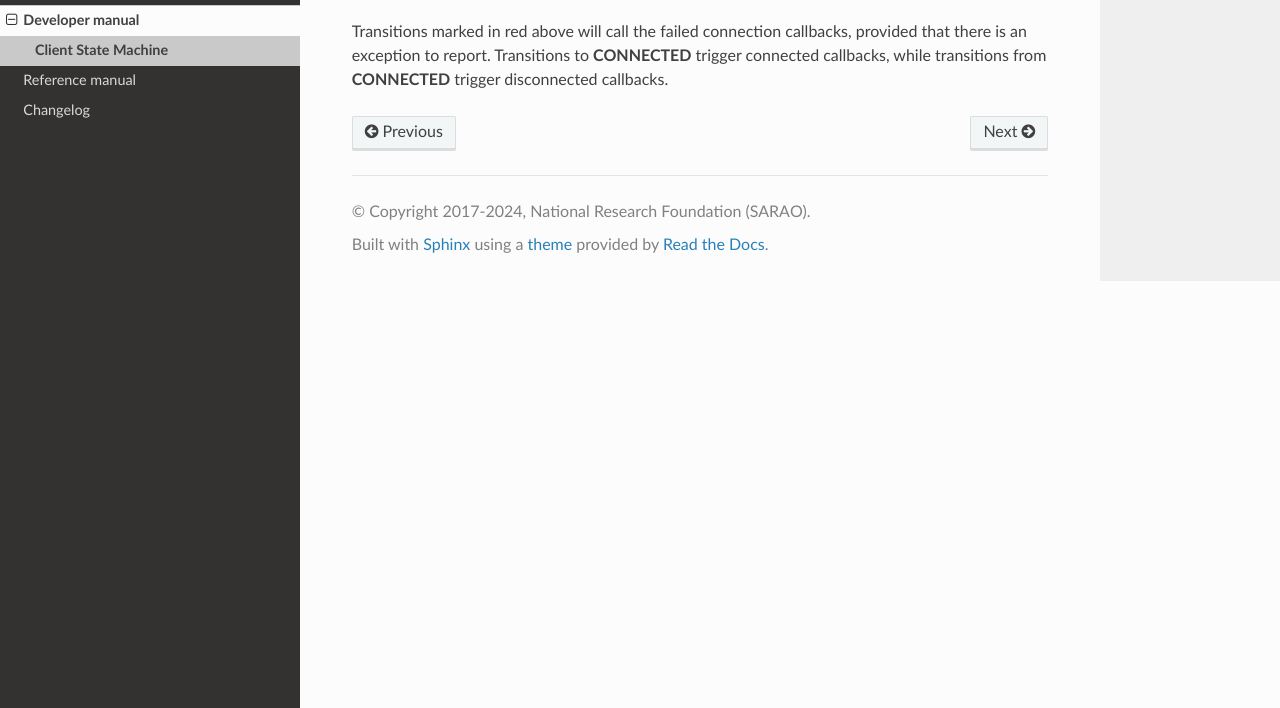
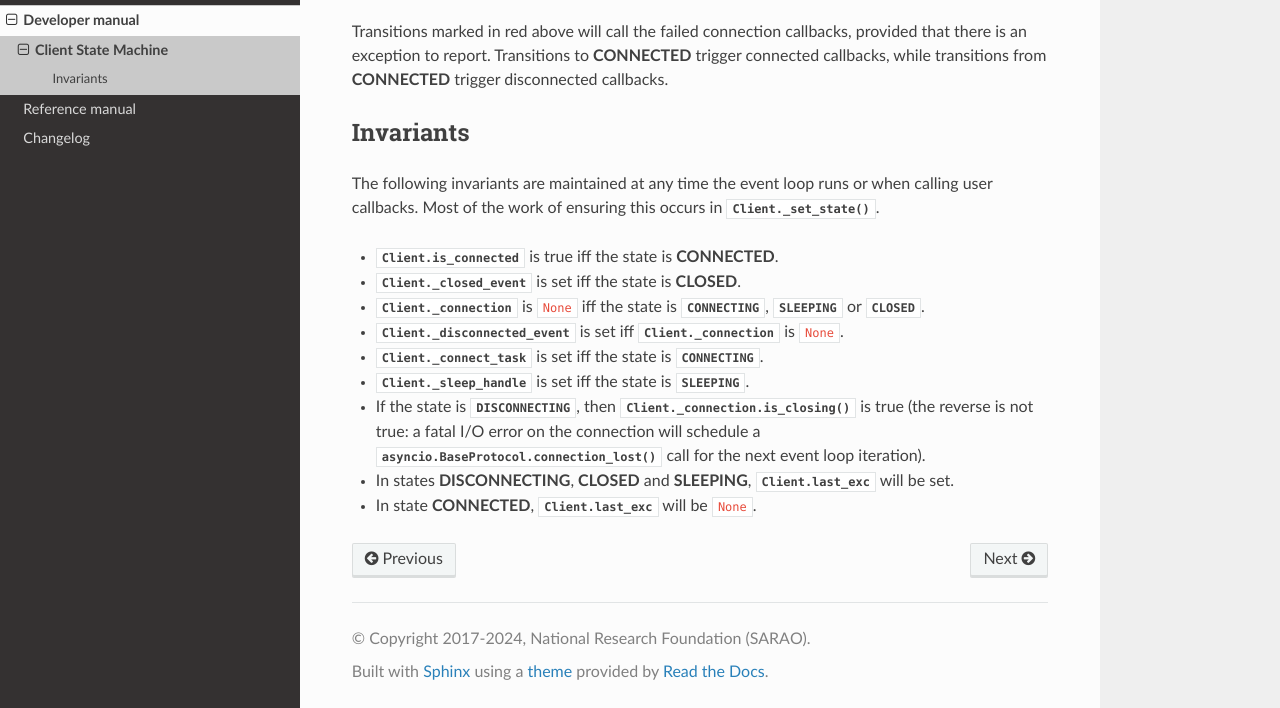
Before and after one commit to ska-sa/aiokatcp, a Sphinx documentation site: the page built from doc/dev/client_fsm.rst, in a window 1280 px wide and 900 px high, scrolled down 802 px, cut to the strip 192-900 px from the top of the window. Built offline with Sphinx 7.4.7 and the Read the Docs theme 3.1.0, drawn with Linux system fonts in a browser that asks for light colours; the version number could not be read and is left out.

Commit message:
Move invariants documentation to client_fsm

```diff
--- a/doc/dev/client_fsm.rst
+++ b/doc/dev/client_fsm.rst
@@ -63,3 +63,25 @@ Transitions marked in red above will call the failed connection callbacks,
 provided that there is an exception to report. Transitions to **CONNECTED**
 trigger connected callbacks, while transitions from **CONNECTED** trigger
 disconnected callbacks.
+
+Invariants
+----------
+The following invariants are maintained at any time the event loop runs or
+when calling user callbacks. Most of the work of ensuring this occurs in
+:meth:`.Client._set_state`.
+
+- :attr:`.Client.is_connected` is true iff the state is **CONNECTED**.
+- :attr:`.Client._closed_event` is set iff the state is **CLOSED**.
+- :attr:`.Client._connection` is ``None`` iff the state is :attr:`CONNECTING`,
+  :attr:`SLEEPING` or :attr:`CLOSED`.
+- :attr:`Client._disconnected_event` is set iff :attr:`Client._connection` is ``None``.
+- :attr:`Client._connect_task` is set iff the state is :attr:`CONNECTING`.
+- :attr:`Client._sleep_handle` is set iff the state is :attr:`SLEEPING`.
+- If the state is :attr:`DISCONNECTING`, then
+  :attr:`Client._connection.is_closing()` is true (the reverse is not true:
+  a fatal I/O error on the connection will schedule a
+  :meth:`asyncio.BaseProtocol.connection_lost` call for the next event loop
+  iteration).
+- In states **DISCONNECTING**, **CLOSED** and **SLEEPING**,
+  :attr:`.Client.last_exc` will be set.
+- In state **CONNECTED**, :attr:`.Client.last_exc` will be ``None``.
```
Also changed, not shown: 1 other file.
